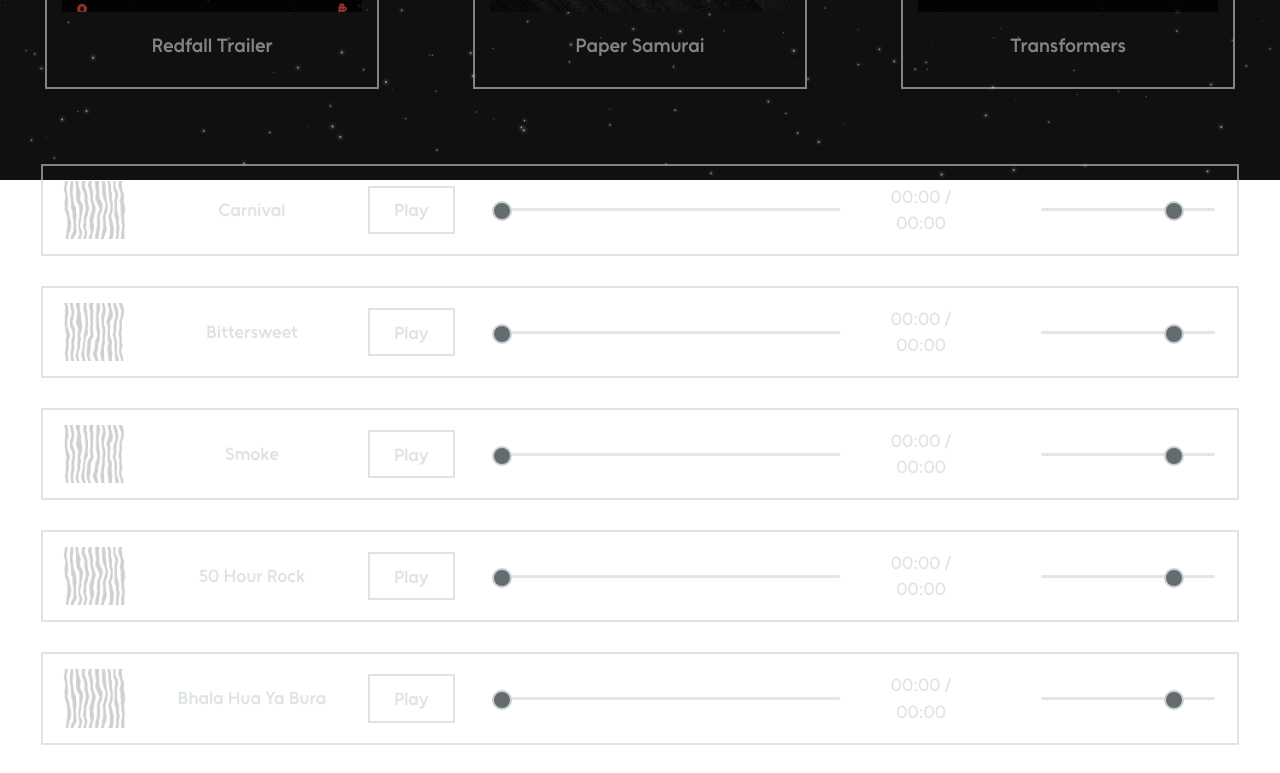
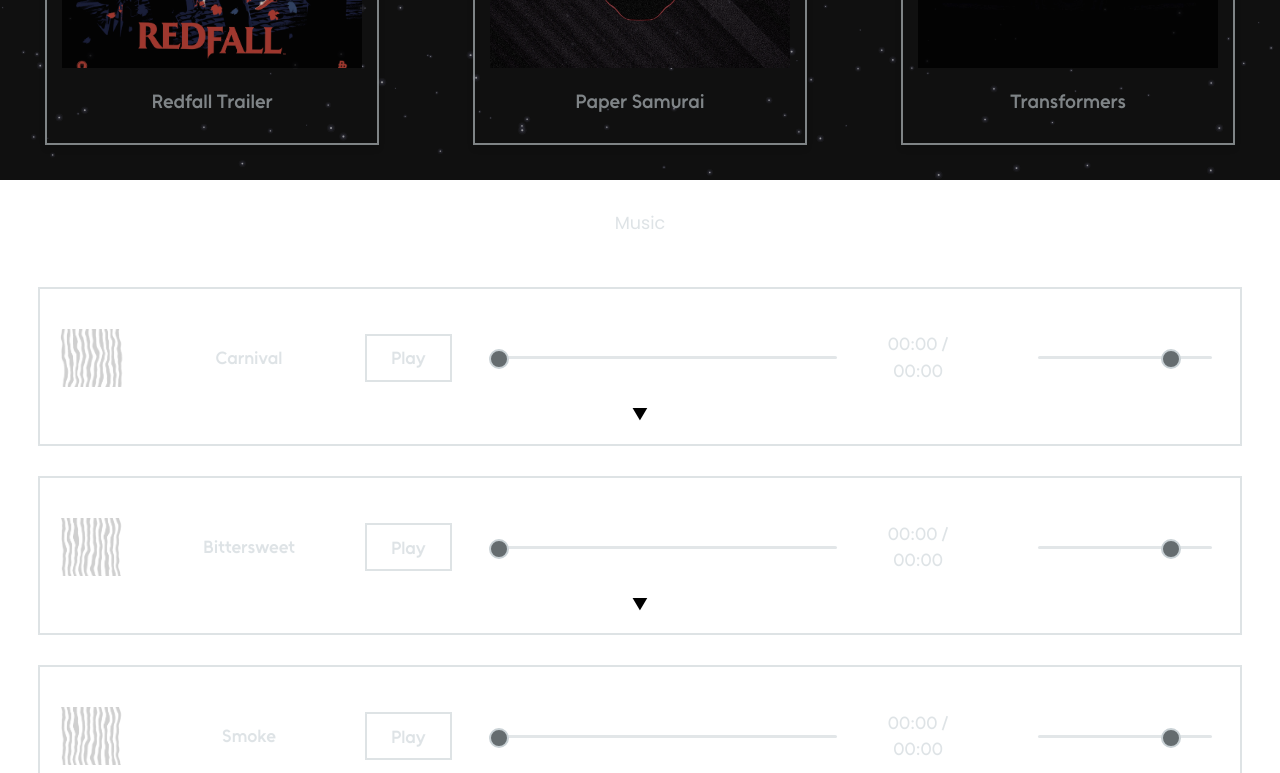
Before and after one commit to adam-alperk/WEBSITE, a React (Vite) app in the folder adigoj/: page /work in a window 1280 px wide. Shown: the part 620-1393 px from the top of the page. Built offline with nearby package versions, Linux system fonts and the light colour scheme.

Commit message:
Included descriptions for all music

```diff
--- a/adigoj/src/App.css
+++ b/adigoj/src/App.css
@@ -11,6 +11,10 @@
 
 #spacer-small {
   height: 5px;
+}
+
+h2 {
+  margin-bottom: 0px;
 }
 
 .background {
@@ -155,6 +159,7 @@ img {
   flex-direction: column;
   justify-content: center;
   margin: 40px;
+  margin-top: 20px;
   align-items: center;
   width: 100%;
 }
--- a/adigoj/src/assets/AudioPlayer.css
+++ b/adigoj/src/assets/AudioPlayer.css
@@ -3,6 +3,40 @@
 
 *:focus {
   outline: none;
+}
+
+.expandable {
+  display: flex;
+  flex-direction: column;
+  width: 100%;
+  justify-content: center;
+  margin-top: 30px;
+  border: 2px solid #c9d1d59a;
+}
+
+.expand-toggle {
+  background: transparent;
+  margin-bottom: 10px;
+  border: transparent;
+  border-radius: 0px;
+}
+
+.expand-toggle:hover {
+  border: 2px solid #7f8486;
+  border-radius: 0px;
+}
+
+.expand-toggle:active {
+  border: 2px solid #7f8486;
+  border-radius: 0px;
+}
+
+.description-text {
+  color: #c9d1d5af;
+  text-align: left;
+  font-family: "Poppins", sans-serif;
+  font-size: 1.1rem;
+  font-weight: 400;
 }
 
 .audio-player {
@@ -12,9 +46,10 @@
   width: 97%;
   justify-content: center;
   align-items: center;
-  margin-top: 30px;
+  margin-top: 25px;
   padding: 15px;
-  border: 2px solid #c9d1d59a;
+  padding-bottom: 0px;
+  /* border: 2px solid #c9d1d59a; */
 }
 
 .cover {
--- a/adigoj/src/assets/AudioPlayer.tsx
+++ b/adigoj/src/assets/AudioPlayer.tsx
@@ -1,6 +1,6 @@
 import React, { useState, useRef, ChangeEvent } from "react";
 import ReactPlayer from "react-player";
-import "./AudioPlayer.css"; // Make sure to create this CSS file for styles
+import "./AudioPlayer.css";
 
 // Define a type for the props
 interface AudioPlayerProps {
--- /dev/null
+++ b/adigoj/src/assets/ExpandableAudio.tsx
@@ -0,0 +1,92 @@
+// src/components/ExpandableAudio.tsx
+import React, { useState } from "react";
+import { motion, AnimatePresence } from "framer-motion";
+import AudioPlayer from "../assets/AudioPlayer";
+import { audioDescriptions } from "../data/projectDescriptions";
+import "./AudioPlayer.css"; // you already import this
+
+interface ExpandableAudioProps {
+  mname: string;
+  url: string;
+  cover: string;
+}
+
+const arrowVariants = {
+  closed: { rotate: 0 },
+  open: { rotate: 180 },
+};
+
+const panelVariants = {
+  closed: { height: 0, opacity: 0, transition: { when: "afterChildren" } },
+  open: {
+    height: "auto",
+    opacity: 1,
+    transition: { ease: "easeInOut", duration: 0.28 },
+  },
+};
+
+const ExpandableAudio: React.FC<ExpandableAudioProps> = ({
+  mname,
+  url,
+  cover,
+}) => {
+  const [open, setOpen] = useState(false);
+  const desc = audioDescriptions[mname] || "";
+
+  return (
+    <div style={{ width: "100%" }} className="expandable">
+      <AudioPlayer mname={mname} url={url} cover={cover} />
+
+      <div style={{ display: "flex", justifyContent: "center", marginTop: 8 }}>
+        <motion.button
+          className="expand-toggle"
+          onClick={() => setOpen((s) => !s)}
+          initial="closed"
+          animate={open ? "open" : "closed"}
+          variants={arrowVariants}
+          transition={{ duration: 0.18 }}
+          aria-expanded={open}
+          aria-controls={`desc-${mname}`}
+        >
+          <motion.span className="arrow" aria-hidden>
+            ▼
+          </motion.span>
+        </motion.button>
+      </div>
+
+      <AnimatePresence initial={false}>
+        {open && (
+          <motion.div
+            id={`desc-${mname}`}
+            className="expand-description"
+            key="panel"
+            initial="closed"
+            animate="open"
+            exit="closed"
+            variants={panelVariants}
+            style={{
+              overflow: "hidden",
+              marginTop: 12,
+              width: "95%",
+              marginLeft: "auto",
+              marginRight: "auto",
+            }}
+          >
+            <div style={{ padding: 16 }}>
+              <div
+                className="description-text"
+                dangerouslySetInnerHTML={{
+                  __html: desc
+                    ? desc.replace(/\n/g, "<br/>")
+                    : `<em class='muted'>No description added yet.</em>`,
+                }}
+              />
+            </div>
+          </motion.div>
+        )}
+      </AnimatePresence>
+    </div>
+  );
+};
+
+export default ExpandableAudio;
--- /dev/null
+++ b/adigoj/src/data/projectDescriptions.ts
@@ -0,0 +1,33 @@
+// src/data/projectDescriptions.ts
+
+export const audioDescriptions: Record<string, string> = {
+  Carnival: `I composed this music for a game jam submission for Narrative Driven Jam #12. The music was to be played in a light hearted carnival scene. This piece is a light, orchestral waltz in 6/4. It opens with a soft, playful mood driven by strings, mallets, woodwinds, and piano. The transition section leads into a slightly mischievous theme, still gentle but with a hint of attitude. After that, the opening idea returns, this time with a bit more weight as French Horns join in to round out the sound.`,
+  Bittersweet: `Me and my friend Ollie(Indiana Sage) wrote, composed and recorded this song in just 90 minutes in a jam session. The theme was a musician's view of the bittersweet world and trying to write a song for it.`,
+  Smoke: `My attempt at making an ambient pop song. Inspired by Finding Hope - Without You.`,
+  "Bhala Hua Ya Bura": `
+I composed this song for a short film.
+Theme: A person's dilemma if they should do the right/humanly thing even if it has consequences for them personally.
+`,
+  "50 Hour Rock":
+    "Me and my band composed this song for a 50 hour song challenge by IFP. The theme was provided and the task was to write, compose, record, mix and submit the track within 50 hours.",
+  "For You": `A song about beleiving in and loving oneself.
+
+Credits:
+
+Raghavi Bajaj - Composition, Lyrics, Vocal Performance
+Aditya Gojamgunde - Arrangement, Guitar Performance, Background Vocal Performance, Recording, Mixing, Mastering
+`,
+  "Save Me": `Credits:
+
+Ollie (Indiana Sage) - Composition, Lyrics, Vocal Performance, Guitar Performance
+Aditya Gojamgunde - Arrangement, Recording, Mixing, Mastering
+`,
+  "Rasta Mera": `A song about following your heart and dreams relentlessly even in the face of hurdles.
+
+Credits:
+
+Arun Kavalloor: Vocal Performance
+Aditya Gojamgunde: Composition, Lyrics, Arrangement, Recording, Mixing, Mastering
+`,
+  "Slow Reaction (Funk)": `My attempt at making a Funk composition. Inspired by the compositions of Cory Wong. I'm in the process of writing lyrics and recording vocals.`,
+};
--- a/adigoj/src/pages/Work.tsx
+++ b/adigoj/src/pages/Work.tsx
@@ -3,6 +3,7 @@ import { motion } from "framer-motion";
 import { Link } from "react-router-dom";
 import ProjectCard from "../assets/Card";
 import AudioPlayer from "../assets/AudioPlayer.js";
+import ExpandableAudio from "../assets/ExpandableAudio.js";
 import "../App.css";
 import React, { useEffect, useState } from "react";
 
@@ -54,6 +55,8 @@ const Work: React.FC = () => {
         </div>
         <h1 id="heading">Work</h1>
         <div className="section">
+          <h2>Sound Design</h2>
+          <div id="spacer-large" />
           <div className="project-cards">
             <ProjectCard
               name="Redfall Trailer"
@@ -71,6 +74,10 @@ const Work: React.FC = () => {
               websiteUrl="www.google.com"
             />
           </div>
+          <div id="spacer-large" />
+          <div id="spacer-large" />
+
+          <h2>Music</h2>
 
           <div className="audio-players">
             {error && (
@@ -83,7 +90,7 @@ const Work: React.FC = () => {
 
             {tracks &&
               tracks.map((t) => (
-                <AudioPlayer
+                <ExpandableAudio
                   key={t.index}
                   mname={t.title}
                   url={t.url}
```
Also changed, not shown: adigoj/public/music/manifest.json.
